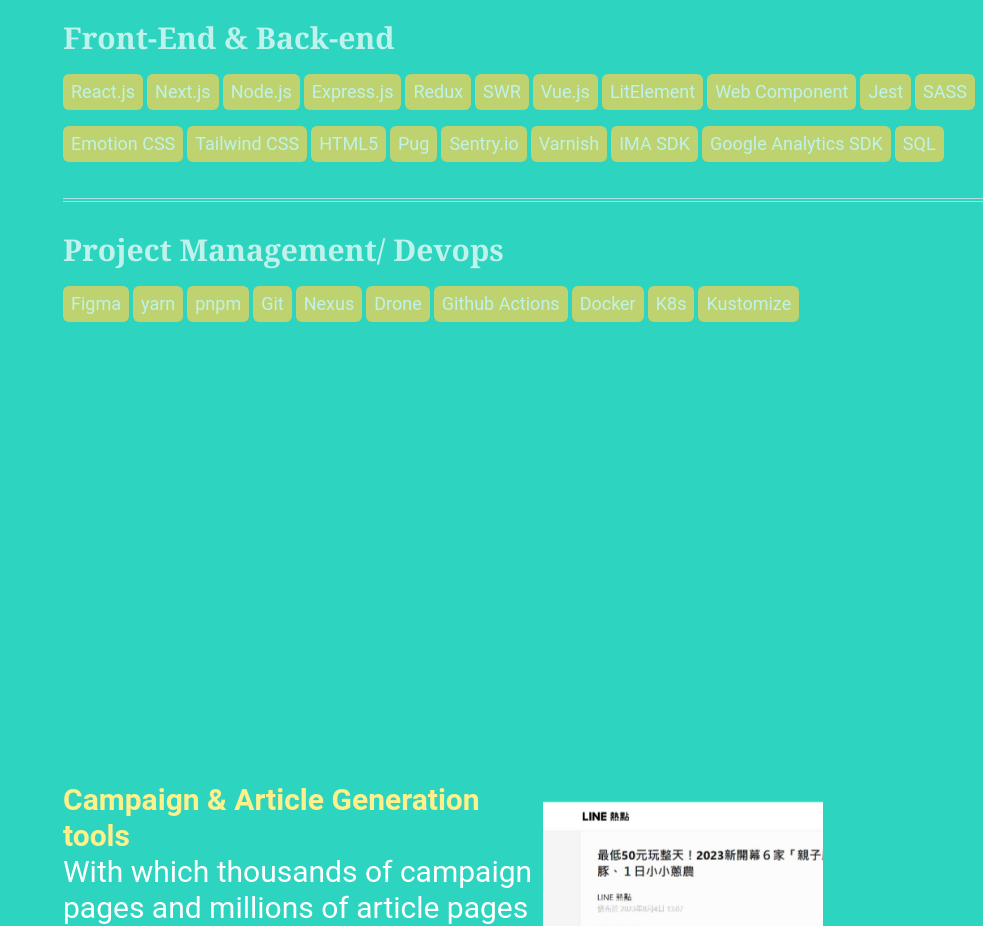
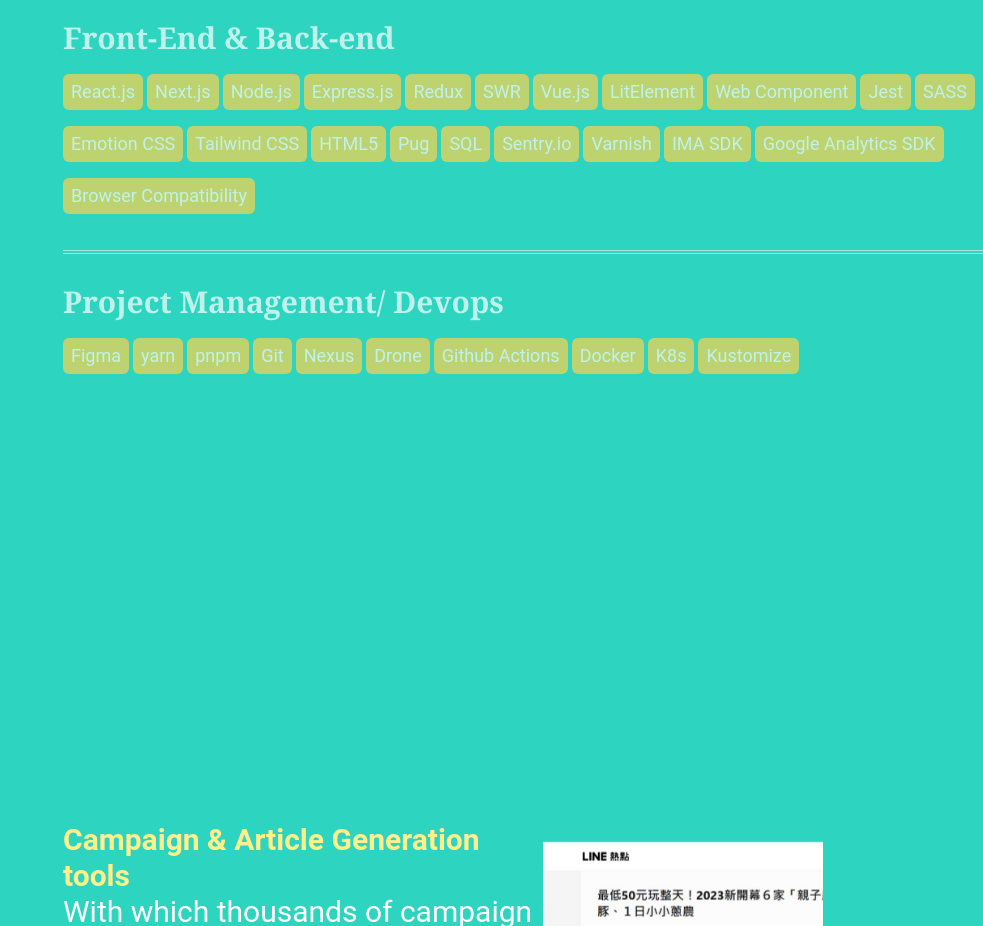
Before and after one commit to YumiChen/Portfolio, a Next.js app: page / in a window 1280 px wide. Shown: the part 1980-2906 px from the top of the page, without its empty margins (297-1280 px from the left). Built offline with nearby package versions, Linux system fonts and the light colour scheme; a web font is replaced by a local one.

Commit message:
Modify skills

```diff
--- a/src/components/Skills.tsx
+++ b/src/components/Skills.tsx
@@ -26,11 +26,12 @@
           <li className={tagStyle}>Tailwind CSS</li>
           <li className={tagStyle}>HTML5</li>
           <li className={tagStyle}>Pug</li>
+          <li className={tagStyle}>SQL</li>
           <li className={tagStyle}>Sentry.io</li>
           <li className={tagStyle}>Varnish</li>
           <li className={tagStyle}>IMA SDK</li>
           <li className={tagStyle}>Google Analytics SDK</li>
-          <li className={tagStyle}>SQL</li>
+          <li className={tagStyle}>Browser Compatibility</li>
         </ul>
         <h3 className="font-bold font-serif mt-7">Project Management/ Devops</h3>
         <ul className="pt-2 pb-7 whitespace-wrap">
```
